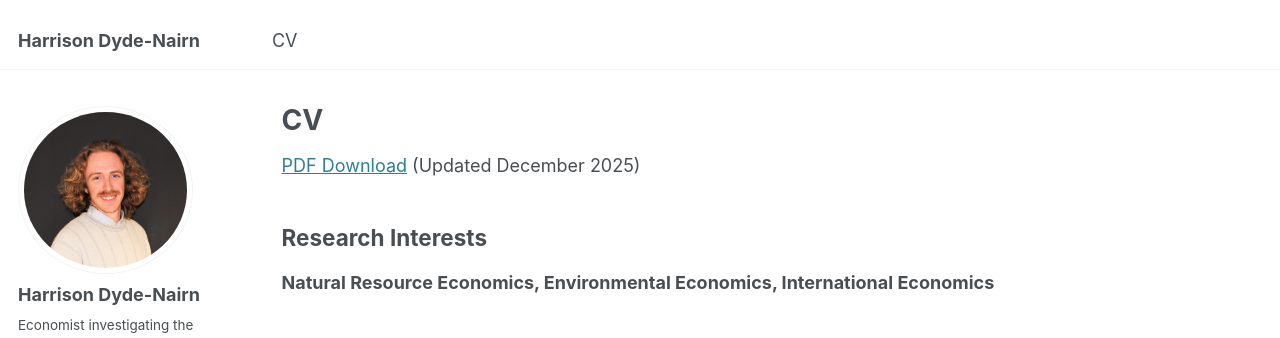
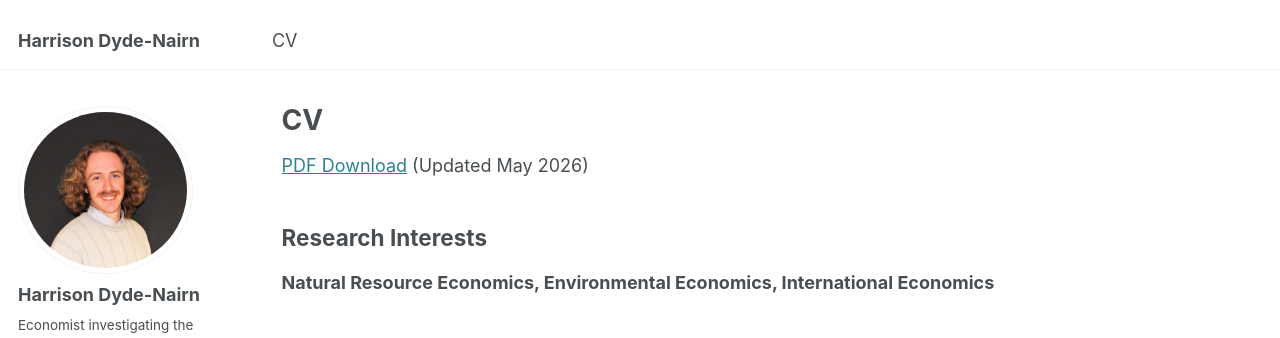
Before and after one commit to hdydenairn/hdydenairn.github.io, a Jekyll site: the page built from _pages/cv.md, in a window 1280 px wide and 900 px high. Shown: the top 338 px of the window. Built offline with Jekyll 4.4.1, drawn with Linux system fonts in a browser that asks for light colours.

Commit message:
Update cv.md

```diff
--- a/_pages/cv.md
+++ b/_pages/cv.md
@@ -8,7 +8,7 @@
 ---
 
 
-[PDF Download](https://hdydenairn.github.io/files/cv_december2025.pdf) (Updated December 2025)
+[PDF Download](https://hdydenairn.github.io/files/cv_may2026.pdf) (Updated May 2026)
 
 ## Research Interests
 
```
